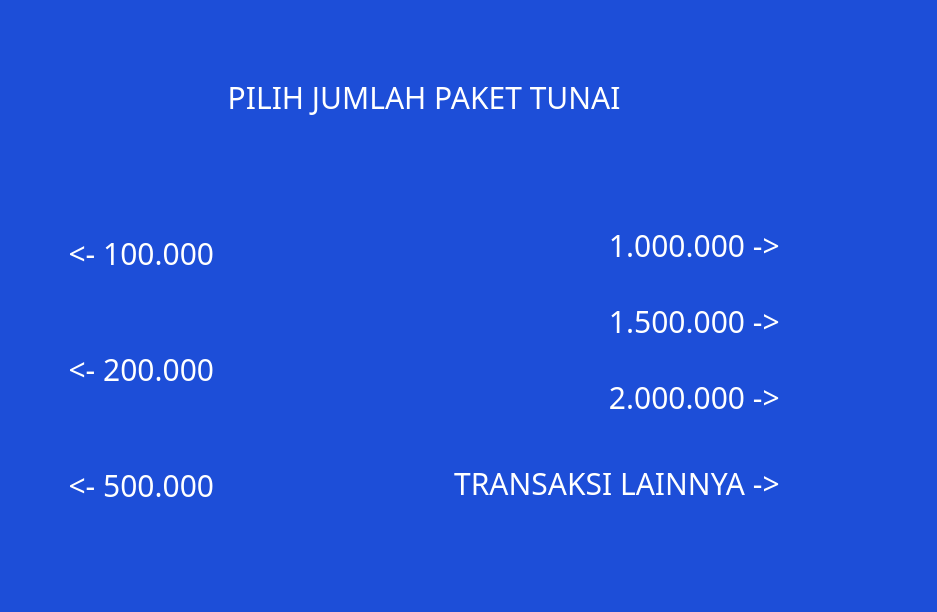
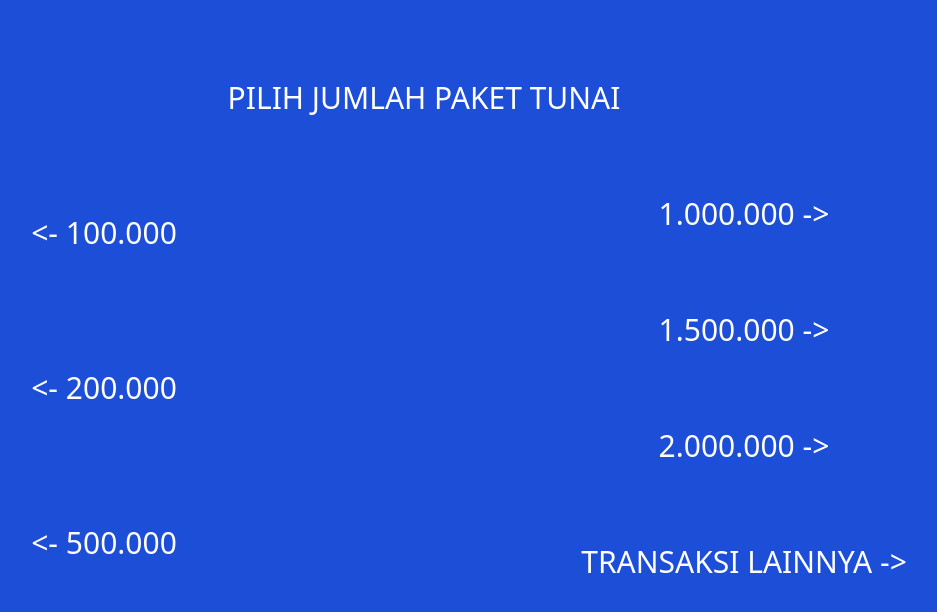
Before and after one commit to xamrx/simulasi, a website: page view/ambiltunai.html in a window 1280 px wide. Shown: the whole page, without its empty margins (216-1153 px from the left). Drawn offline with Linux system fonts and the light colour scheme.

Commit message:
simulasi

```diff
--- a/view/ambiltunai.html
+++ b/view/ambiltunai.html
@@ -13,36 +13,21 @@
     <div class="text-center text-white text-3xl mt-20">
         <h2>PILIH JUMLAH PAKET TUNAI</h2>
     </div>
-    <div class="text-center flex justify-center">
-        <div class="mr-60 text-white text-3xl mt-10">
-            <div class="mt-20">
-                <a href="ambilkartu.html">
-                    <- 100.000</a>
-            </div>
-            <div class="mt-20">
-                <a href="ambilkartu.html">
-                    <- 200.000</a>
-            </div>
-            <div class="mt-20">
-                <a href="ambilkartu.html">
-                    <- 500.000</a>
-            </div>
+    <div class="text-center flex justify-center mb-20">
+        <div class="grid space-y-20 w-1/2 text-white text-3xl mt-20">
+            <button onclick="SeRatus()"><- 100.000</button>
+            <button onclick="duaRatus()"><- 200.000</button>
+            <button onclick="limaRatus()"><- 500.000</button>
         </div>
-        <div class="text-white text-3xl mt-8 text-right">
-            <div class="mt-20">
-                <a href="ambilkartu.html" class="mt-10">1.000.000 -></a>
-            </div>
-            <div class="mt-10">
-                <a href="ambilkartu.html">1.500.000 -></a>
-            </div>
-            <div class="mt-10">
-                <a href="ambilkartu.html">2.000.000 -></a>
-            </div>
-            <div class="mt-[50px]">
-                <a href="ambilkartu.html">TRANSAKSI LAINNYA -></a>
-            </div>
+        <div class="grid space-y-20 w-1/2 text-white text-3xl mt-20">
+            <button onclick="satujuta()">1.000.000 -></button>
+            <button onclick="satusetengah()">1.500.000 -></button>
+            <button onclick="duajuta()">2.000.000 -></button>
+            <button onclick="lainnya()">TRANSAKSI LAINNYA -></button>
         </div>
     </div>
+    <script>
+    </script>
 </body>
 
 </html>
```
Also changed, not shown: view/pin.html (+2 -2 lines), dist/output.css.
